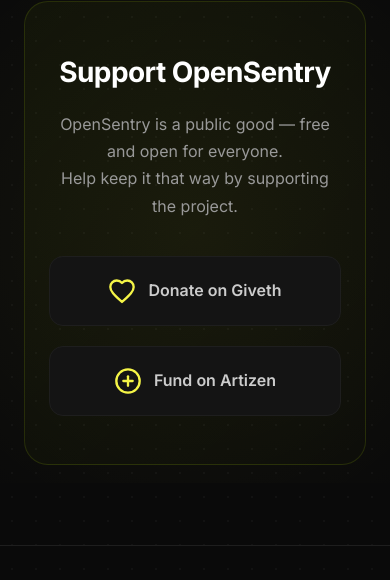
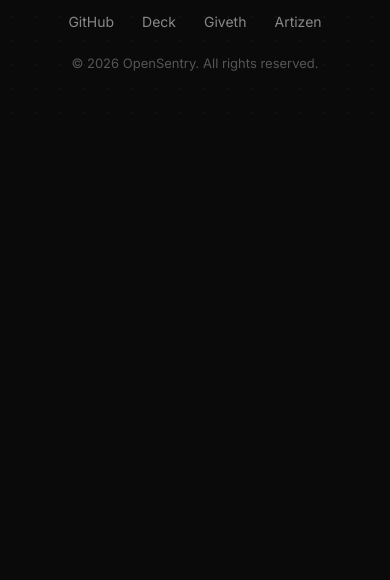
Before and after one commit to lirona/OpenSentry, a website: page website/index.html in a window 390 px wide. Shown: the part 7267-7847 px from the top of the page. After the commit the page ends 7381 px from the top, so only its background shows below. Drawn offline with Linux system fonts and the light colour scheme.

Commit message:
remove support

```diff
--- a/website/index.html
+++ b/website/index.html
@@ -487,69 +487,6 @@
       line-height: 1.6;
       max-width: 640px;
       margin: 56px auto 0;
-    }
-
-    /* ── Support ── */
-    .support {
-      padding: 80px 0;
-      border-top: 1px solid #1e1e1e;
-    }
-
-    .support .container {
-      max-width: 780px;
-      text-align: center;
-    }
-
-    .support-subtitle {
-      color: #999;
-      font-size: 16px;
-      line-height: 1.7;
-      max-width: 560px;
-      margin: 12px auto 0;
-    }
-
-    .support-cards {
-      display: flex;
-      justify-content: center;
-      gap: 20px;
-      margin-top: 36px;
-    }
-
-    .support-card {
-      display: flex;
-      align-items: center;
-      gap: 12px;
-      background: #141414;
-      border: 1px solid #1e1e1e;
-      border-radius: 14px;
-      padding: 20px 28px;
-      color: #ccc;
-      font-size: 16px;
-      font-weight: 600;
-      transition: border-color 0.2s, color 0.2s;
-    }
-
-    .support-card:hover {
-      border-color: rgba(245, 245, 71, 0.25);
-      color: #fff;
-    }
-
-    .support-card img {
-      width: 28px;
-      height: 28px;
-      border-radius: 6px;
-    }
-
-    @media (max-width: 768px) {
-      .support-cards {
-        flex-direction: column;
-        align-items: center;
-      }
-
-      .support-card {
-        width: 100%;
-        justify-content: center;
-      }
     }
 
     /* ── CTA ── */
@@ -1115,7 +1052,6 @@
         <a href="#how-it-works">How it Works</a>
         <a href="#about">About</a>
         <a href="#contact">Contact</a>
-        <a href="#support">Support</a>
       </div>
       <div class="navbar-cta">
         <a href="./audit-tool.html" class="btn-primary">Launch Tool</a>
@@ -1133,7 +1069,6 @@
     <a href="#how-it-works" onclick="closeMobileMenu()">How it Works</a>
     <a href="#about" onclick="closeMobileMenu()">About</a>
     <a href="#contact" onclick="closeMobileMenu()">Contact</a>
-    <a href="#support" onclick="closeMobileMenu()">Support</a>
     <a href="./audit-tool.html" class="btn-primary" onclick="closeMobileMenu()">Launch Tool</a>
   </div>
 
@@ -1372,26 +1307,6 @@
     </div>
   </div>
 
-  <!-- ════ Support ════ -->
-  <section class="cta" id="support">
-    <div class="container">
-      <div class="cta-box">
-        <h2 class="cta-heading">Support OpenSentry</h2>
-        <p class="cta-text">OpenSentry is a public good — free and open for everyone.</br>Help keep it that way by supporting the project.</p>
-        <div class="support-cards">
-        <a href="https://giveth.io/project/opensentry" target="_blank" class="support-card">
-          <svg width="28" height="28" viewBox="0 0 24 24" fill="none" stroke="#F5F547" stroke-width="2" stroke-linecap="round" stroke-linejoin="round"><path d="M12 21.35l-1.45-1.32C5.4 15.36 2 12.28 2 8.5 2 5.42 4.42 3 7.5 3c1.74 0 3.41.81 4.5 2.09C13.09 3.81 14.76 3 16.5 3 19.58 3 22 5.42 22 8.5c0 3.78-3.4 6.86-8.55 11.54L12 21.35z"/></svg>
-          Donate on Giveth
-        </a>
-        <a href="https://artizen.fund/index/p/opensentry" target="_blank" class="support-card">
-          <svg width="28" height="28" viewBox="0 0 24 24" fill="none" stroke="#F5F547" stroke-width="2" stroke-linecap="round" stroke-linejoin="round"><circle cx="12" cy="12" r="10"/><line x1="12" y1="8" x2="12" y2="16"/><line x1="8" y1="12" x2="16" y2="12"/></svg>
-          Fund on Artizen
-        </a>
-        </div>
-      </div>
-    </div>
-  </section>
-
   <!-- ════ Footer ════ -->
   <footer class="footer">
     <div class="container">
```
